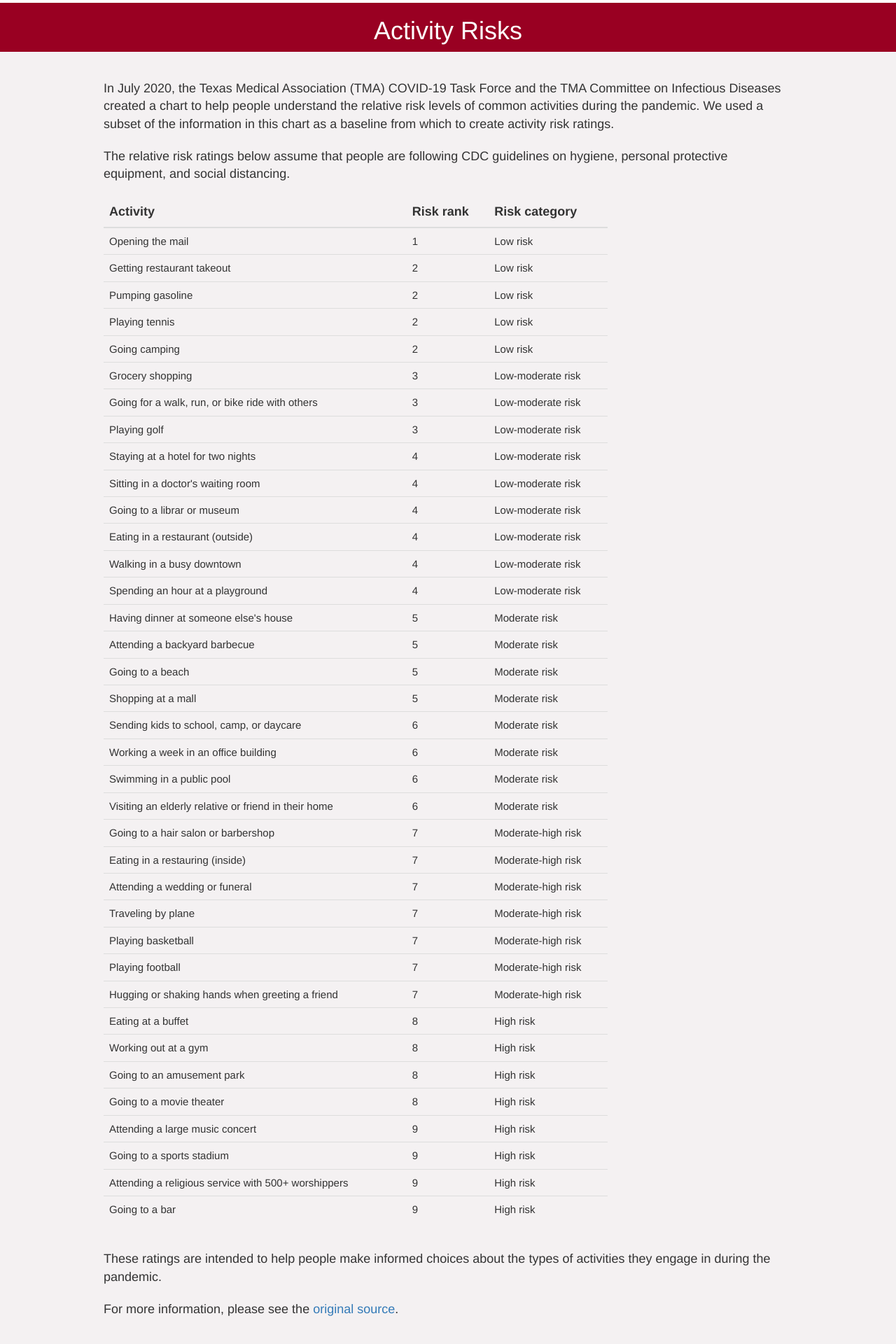
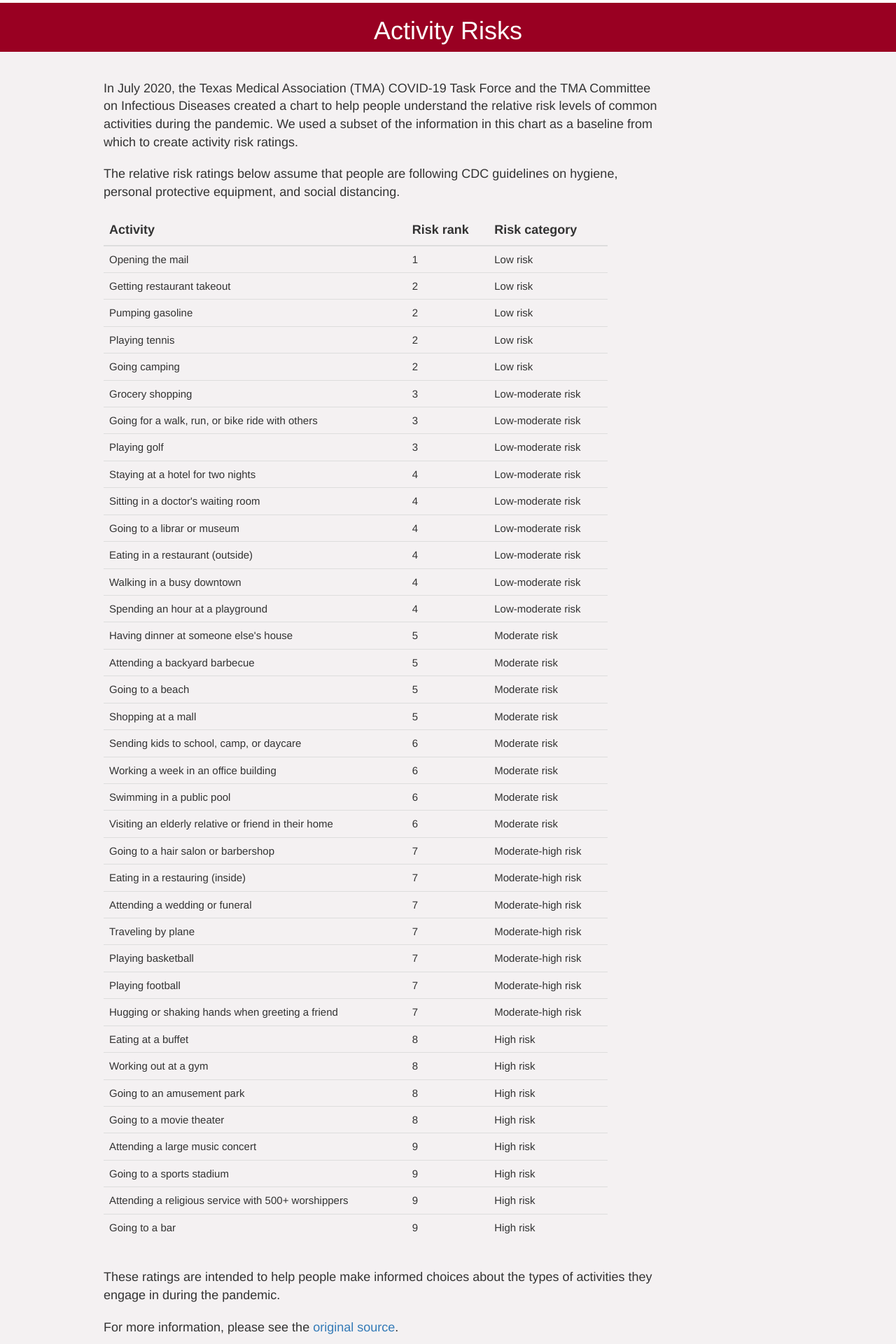
Before and after one commit to hadley173/Covid19-Risk-Assessment-Website, a Flask app: page /activities in a window 1280 px wide. Shown: the part 1013-2933 px from the top of the page at 70% size. Run offline with Flask 2, Linux system fonts and the light colour scheme; some libraries are stand-ins or nearby versions.

Commit message:
Modified max-width of p tag to 800px

```diff
--- a/app/static/css/styles.css
+++ b/app/static/css/styles.css
@@ -40,7 +40,7 @@
 
 /* Activity Risk: legible paragraph content */
 p.legible {
-	max-width: 100%;
+	max-width: 800px;
 	margin-top: 20px;
 	margin-left: 20px;
 	margin-right: 20px;
```
